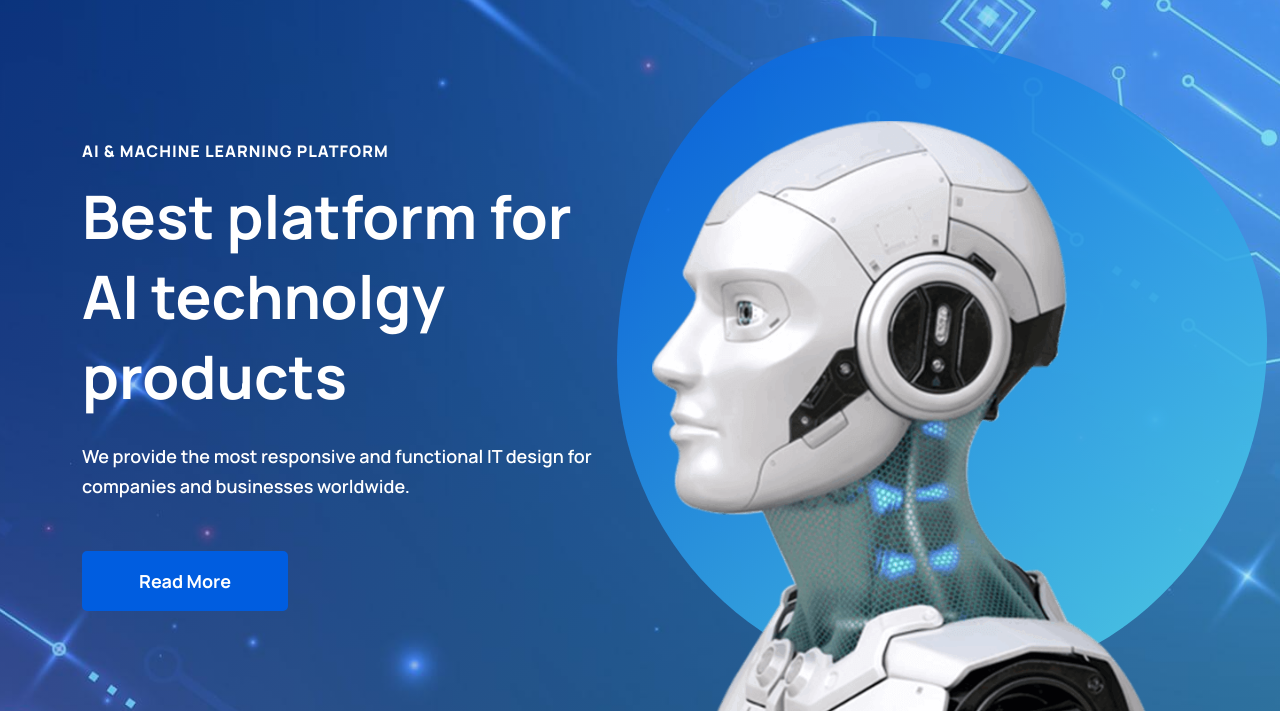
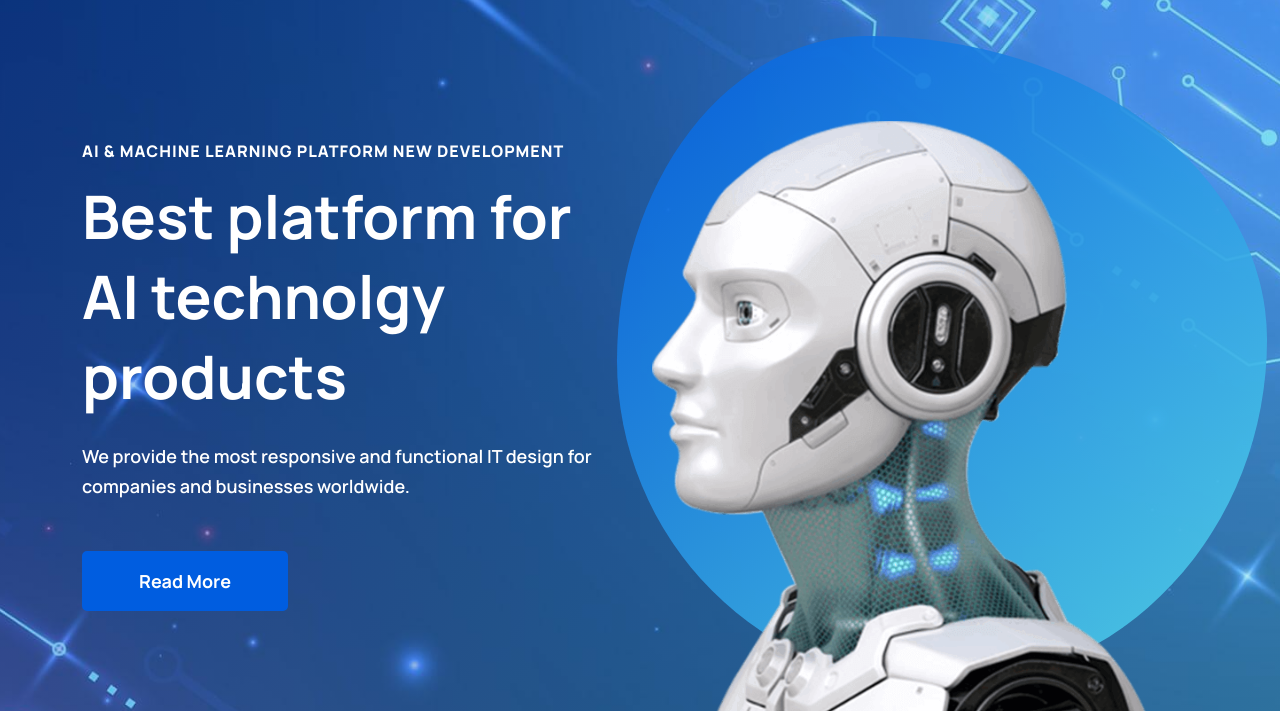
Before and after one commit to JDevOps2025/JDevOps_Software_Engineering, a plain HTML site: page static/index.html in a window 1280 px wide. Shown: the part 89-800 px from the top of the page. Drawn offline with Linux system fonts and the light colour scheme; files whose address does not match are found by name.

Commit message:
new region test

```diff
--- a/static/index.html
+++ b/static/index.html
@@ -294,7 +294,7 @@
               <!-- Hero Content Start -->
               <div class="hero-content">
                 <h3 class="sub-title" data-aos-delay="600" data-aos="fade-up">
-                  AI & MACHINE LEARNING PLATFORM
+                  AI & MACHINE LEARNING PLATFORM NEW DEVELOPMENT
                 </h3>
                 <!--  <h2 class="title" data-aos="fade-up" data-aos-delay="800">
                   I'm doing a change to test the GitHub Actions. AGAIN
```
